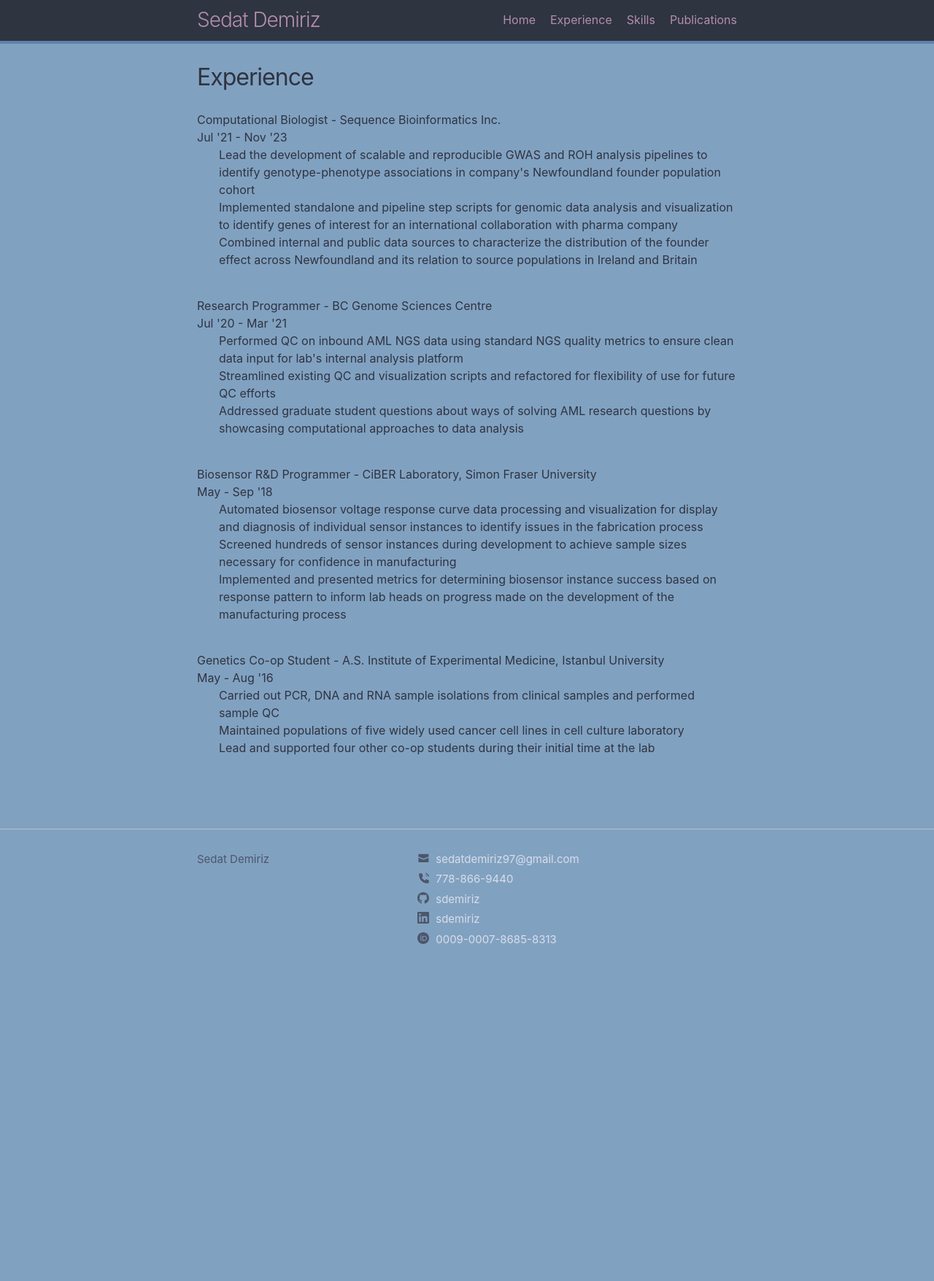
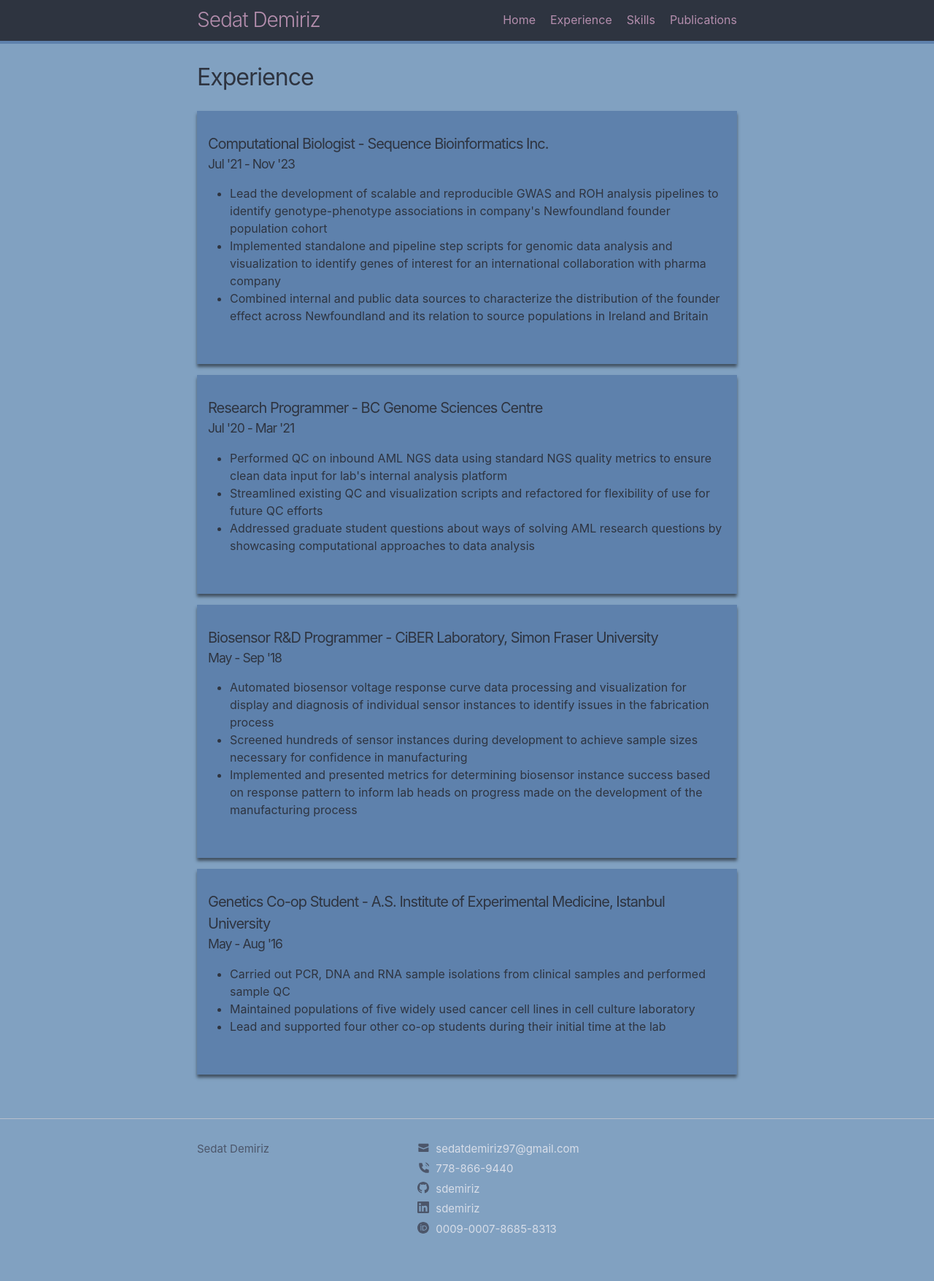
Before and after one commit to sdemiriz/sdemiriz.github.io, a Jekyll site: the page built from 02_experience.html, in a window 1280 px wide. Shown: the whole page at 73% size. Built offline with Jekyll 4.4.1, drawn with Linux system fonts in a browser that asks for light colours; before the commit the page ends 1359 px from its top, so only the background shows below that.

Commit message:
feat: style experience page

```diff
--- a/02_experience.html
+++ b/02_experience.html
@@ -11,7 +11,7 @@ permalink: /experience/
   <div class="date">{{ exp.date_start }} - {{ exp.date_end }}</div>
   <ul class="responsibilities">
     {% for responsibility in exp.responsibilities %}
-    <div class="responsibility">{{ responsibility }}</div>
+    <li class="responsibility">{{ responsibility }}</li>
     {% endfor %}
   </ul>
   <br />
--- a/_sass/minima/_layout.scss
+++ b/_sass/minima/_layout.scss
@@ -135,23 +135,18 @@
   padding-left: $spacing-unit / 2;
 }
 
-.footer-col-1 {
+.footer-col-1,
+footer-col-2 {
   width: -webkit-calc(40% - (#{$spacing-unit} / 2));
   width: calc(40% - (#{$spacing-unit} / 2));
 }
-
-.footer-col-2 {
-  width: -webkit-calc(40% - (#{$spacing-unit} / 2));
-  width: calc(40% - (#{$spacing-unit} / 2));
-}
-
 
 @include media-query($on-laptop) {
 
   .footer-col-1,
   .footer-col-2 {
-    width: -webkit-calc(50% - (#{$spacing-unit} / 2));
-    width: calc(50% - (#{$spacing-unit} / 2));
+    width: -webkit-calc(40% - (#{$spacing-unit} / 2));
+    width: calc(40% - (#{$spacing-unit} / 2));
   }
 }
 
@@ -246,3 +241,28 @@
     }
   }
 }
+
+.experience {
+  background: #5e81ac;
+  margin-bottom: $spacing-unit / 2;
+  padding: $spacing-unit / 2;
+
+  box-shadow: 0px 4px 4px #00000080;
+}
+
+.workplace {
+  @include relative-font-size(1.25);
+  margin-top: $spacing-unit / 2;
+  letter-spacing: -1px;
+}
+
+.date {
+  @include relative-font-size(1.1);
+  margin-bottom: $spacing-unit / 2;
+  letter-spacing: -1px;
+}
+
+.responsibility {
+  list-style-type: disc;
+  line-height: $base-line-height * $base-font-size;
+}
```
